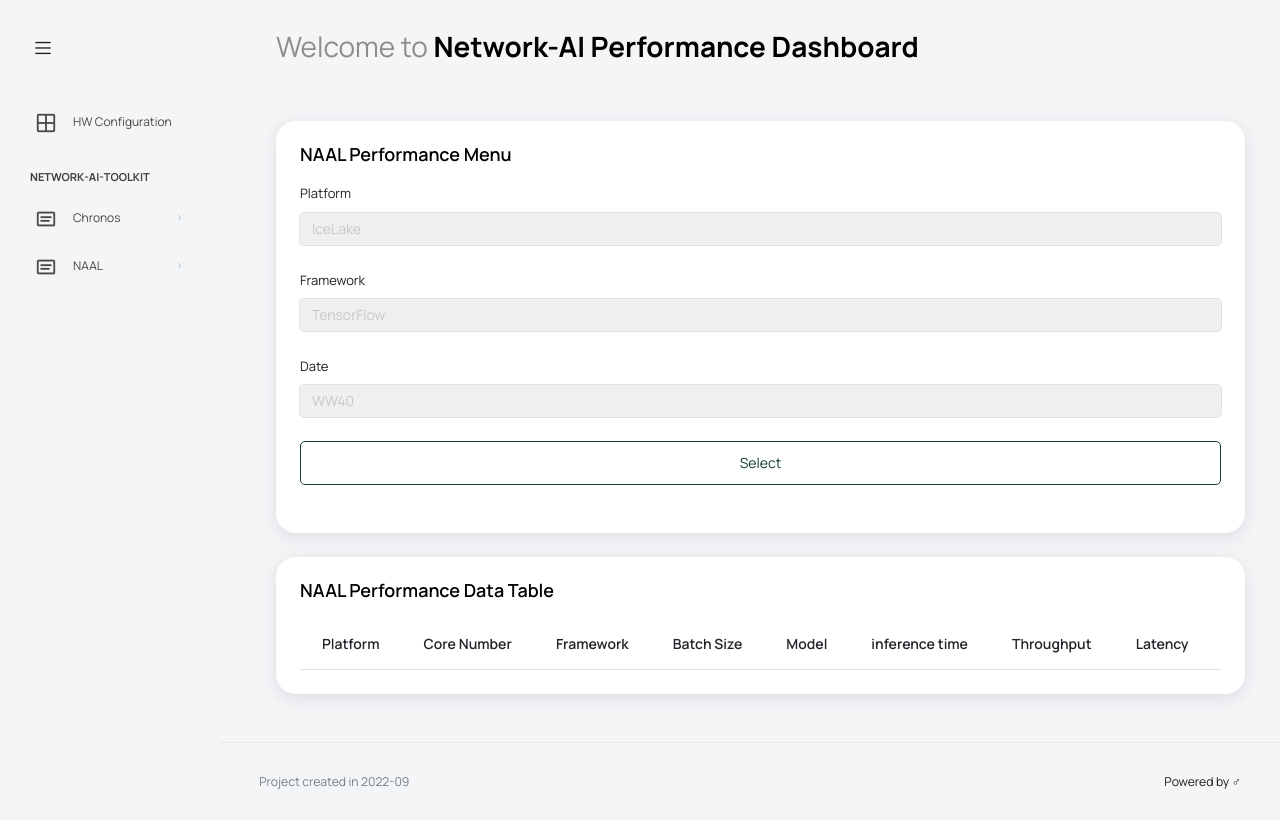
After one commit to wangrh-python/Network_ai_web, a Django app: page /curd/naal/performance/ in a window 1280 px wide. The commit adds this page. Run offline with Django 3.2, Linux system fonts and the light colour scheme; lists and menus that the app fills with data are empty; some libraries are stand-ins or nearby versions.

Commit message:
add naal

```diff
--- a/django_web/curd/templates/curd/base.html
+++ b/django_web/curd/templates/curd/base.html
@@ -33,7 +33,6 @@
             <span class="icon-menu"></span>
           </button>
         </div>
-
       </div>
       <div class="navbar-menu-wrapper d-flex align-items-top">
         <ul class="navbar-nav">
@@ -41,20 +40,18 @@
             <h1 class="welcome-text">Welcome to <span class="text-black fw-bold">Network-AI Performance Dashboard</span></h1>
           </li>
         </ul>
-        <button class="navbar-toggler navbar-toggler-right d-lg-none align-self-center" type="button" data-bs-toggle="offcanvas">
-          <span class="mdi mdi-menu"></span>
-        </button>
       </div>
     </nav>
-    <!-- partial -->
+
 
     <div class="container-fluid page-body-wrapper">
-      <!-- partial:../../partials/_settings-panel.html -->
+      <div id="right-sidebar" class="settings-panel">
+        <i class="settings-close ti-close"></i>
+      </div>
 
-      <!-- partial -->
-      <!-- partial:../../partials/_sidebar.html -->
       <nav class="sidebar sidebar-offcanvas" id="sidebar">
         <ul class="nav">
+
           <li class="nav-item">
             <a class="nav-link" href="{% url 'curd:index' %}">
               <i class="mdi mdi-grid-large menu-icon"></i>
@@ -65,12 +62,12 @@
           <li class="nav-item nav-category">Network-AI-Toolkit</li>
 
           <li class="nav-item">
-            <a class="nav-link" data-bs-toggle="collapse" href="#tables" aria-expanded="false" aria-controls="tables">
-              <i class="menu-icon mdi mdi-table"></i>
+            <a class="nav-link" data-bs-toggle="collapse" href="#chronos" aria-expanded="false" aria-controls="chronos">
+              <i class="menu-icon mdi mdi-card-text-outline"></i>
               <span class="menu-title">Chronos</span>
               <i class="menu-arrow"></i>
             </a>
-            <div class="collapse" id="tables">
+            <div class="collapse" id="chronos">
               <ul class="nav flex-column sub-menu">
                 <li class="nav-item"> <a class="nav-link" href="{% url 'curd:chronos_performance' %}"> Performance</a></li>
                 <li class="nav-item"> <a class="nav-link" href="{% url 'curd:chronos_accuracy' %}"> Accuracy</a></li>
@@ -78,32 +75,43 @@
             </div>
           </li>
 
+          <li class="nav-item">
+            <a class="nav-link" data-bs-toggle="collapse" href="#naal" aria-expanded="false" aria-controls="naal">
+              <i class="menu-icon mdi mdi-card-text-outline"></i>
+              <span class="menu-title">NAAL</span>
+              <i class="menu-arrow"></i>
+            </a>
+            <div class="collapse" id="naal">
+              <ul class="nav flex-column sub-menu">
+                <li class="nav-item"> <a class="nav-link" href="{% url 'curd:naal_performance' %}"> Performance</a></li>
+              </ul>
+            </div>
+          </li>
         </ul>
       </nav>
-      <!-- table -->
+
+      <!-- partial -->
       <div class="main-panel">
         <div class="content-wrapper">
-
           {% block base_content %}
 
           {% endblock base_content %}
+        </div>
         <!-- content-wrapper ends -->
-        <!-- partial:../../partials/_footer.html -->
+
         <footer class="footer">
           <div class="d-sm-flex justify-content-center justify-content-sm-between">
             <span class="text-muted text-center text-sm-left d-block d-sm-inline-block">Project created in 2022-09</span>
             <span class="float-none float-sm-right d-block mt-1 mt-sm-0 text-center">Powered by&nbsp;♂</span>
           </div>
         </footer>
+
         <!-- partial -->
       </div>
-      <!-- table end-->
-      </div>>
       <!-- main-panel ends -->
     </div>
     <!-- page-body-wrapper ends -->
   </div>
-
   <script src="{% static 'curd/js/vendor.bundle.base.js' %}"></script>
   <script src="{% static 'curd/js/bootstrap-datepicker.min.js' %}"></script>
   <script src="{% static 'curd/js/off-canvas.js' %}"></script>
@@ -111,11 +119,9 @@
   <script src="{% static 'curd/js/template.js' %}"></script>
   <script src="{% static 'curd/js/settings.js' %}"></script>
   <script src="{% static 'curd/js/todolist.js' %}"></script>
-
   {% block script %}
 
   {% endblock script %}
-
 </body>
 
 </html>
--- a/django_web/curd/templates/curd/chronos_Accuracy.html
+++ b/django_web/curd/templates/curd/chronos_Accuracy.html
@@ -11,7 +11,7 @@
         <div class="col-md-12 grid-margin stretch-card">
           <div class="card">
             <div class="card-body">
-              <h4 class="card-title">Accuracy Menu</h4>
+              <h4 class="card-title">Chronos Accuracy Menu</h4>
               <!-- <p class="card-description">
                 Basic form layout
               </p> -->
@@ -39,6 +39,7 @@
                   <label for="exampleInputConfirmPassword1">Date</label>
                   <select class="form-control" id="date">
                     <option value="WW40">WW40</option>
+                    <option value="WW43">WW43</option>
                   </select>
                 </div>
                 <div class="form-group row">
@@ -111,7 +112,7 @@
         <div class="col-lg-12 grid-margin stretch-card">
           <div class="card">
             <div class="card-body">
-              <h4 class="card-title">Accuracy Data Table</h4>
+              <h4 class="card-title">Chronos Accuracy Data Table</h4>
               <!-- <p class="card-description">
                 Add class <code>.table-hover</code>
               </p> -->
@@ -128,6 +129,7 @@
                       <th>sMAPE for total</th>
                       <th>MSE for AvgRate</th>
                       <th>MSE for total</th>
+                      <th>Date</th>
                     </tr>
                   </thead>
 
--- a/django_web/curd/templates/curd/chronos_Performance.html
+++ b/django_web/curd/templates/curd/chronos_Performance.html
@@ -11,7 +11,7 @@
         <div class="col-md-12 grid-margin stretch-card">
           <div class="card">
             <div class="card-body">
-              <h4 class="card-title">Performance Menu</h4>
+              <h4 class="card-title">Chronos Performance Menu</h4>
 
               <form class="forms-sample" method="post" action="{% url 'curd:chronos_performance_view'%}">
                   {% csrf_token %}
@@ -36,6 +36,7 @@
                   <label for="exampleInputConfirmPassword1">Date</label>
                   <select class="form-control" id="date">
                     <option value="WW40">WW40</option>
+                    <option value="WW43">WW43</option>
 
                   </select>
                 </div>
@@ -110,7 +111,7 @@
         <div class="col-lg-12 grid-margin stretch-card">
           <div class="card">
             <div class="card-body">
-              <h4 class="card-title">Performance Data Table</h4>
+              <h4 class="card-title">Chronos Performance Data Table</h4>
               <!-- <p class="card-description">
                 Add class <code>.table-hover</code>
               </p> -->
@@ -125,6 +126,7 @@
                       <th>Training Time</th>
                       <th>Throughput</th>
                       <th>Latency</th>
+                      <th>Date</th>
                     </tr>
                   </thead>
 
--- /dev/null
+++ b/django_web/curd/templates/curd/naal_Performance.html
@@ -0,0 +1,129 @@
+{% extends "curd/base.html" %}
+
+{% load static %}
+
+{% block base_title %}
+    <title>NAAL-Performance</title>
+{% endblock base_title %}
+
+{% block base_content %}
+    <div class="row">
+        <div class="col-md-12 grid-margin stretch-card">
+          <div class="card">
+            <div class="card-body">
+              <h4 class="card-title">NAAL Performance Menu</h4>
+
+              <form class="forms-sample" method="post" action="{% url 'curd:naal_performance_view'%}">
+                  {% csrf_token %}
+                <div class="form-group">
+                  <label for="exampleInputUsername1">Platform</label>
+                  <select class="form-control" id="platform">
+                    <option value="icl">IceLake</option>
+                    <option value="spr">Sapphire Rapids</option>
+                  </select>
+                </div>
+
+                <div class="form-group">
+                  <label for="exampleInputPassword1">Framework</label>
+                  <select class="form-control" id="framework">
+                    <option value="TF">TensorFlow</option>
+                    <option value="OV">OpenVINO</option>
+                    <option value="c++ ori">C++ Original</option>
+                    <option value="c++ opt">C++ Optimized</option>
+                  </select>
+                </div>
+
+                <div class="form-group">
+                  <label for="exampleInputConfirmPassword1">Date</label>
+                  <select class="form-control" id="date">
+                    <option value="WW40">WW40</option>
+                    <option value="WW43">WW43</option>
+                  </select>
+                </div>
+
+                <div class="form-group col-sm-12">
+                  <button type="button" class="btn btn-outline-success btn-fw col-sm-12" onclick="naal_Performance()">Select</button>
+                </div>
+
+              </form>
+            </div>
+          </div>
+        </div>
+
+        <div class="col-lg-12 grid-margin stretch-card">
+          <div class="card">
+            <div class="card-body">
+              <h4 class="card-title">NAAL Performance Data Table</h4>
+              <div class="table-responsive">
+                <table class="table table-hover">
+                  <thead>
+                    <tr>
+                      <th>Platform</th>
+                      <th>Core Number</th>
+                      <th>Framework</th>
+                      <th>Batch Size</th>
+                      <th>Model</th>
+                      <th>inference time</th>
+                      <th>Throughput</th>
+                      <th>Latency</th>
+                      <th>Date</th>
+                    </tr>
+                  </thead>
+
+                  <tbody id="table_list">
+
+                  </tbody>
+                </table>
+              </div>
+            </div>
+          </div>
+        </div>
+      </div>
+
+{% endblock base_content %}
+
+{% block script %}
+    <script>
+
+        $.ajaxSetup({
+            data:{csrfmiddlewaretoken:'{{ csrf_token }}'}
+        })
+        function naal_Performance() {
+          let platform = $('#platform').val();
+          let framework = $('#framework').val();
+          let date = $('#date').val();
+            $.ajax({
+                type:'POST',
+                url:'{% url "curd:naal_performance_view" %}',
+                traditional: true,
+                data:{'platform':platform,'framework':framework,'date':date},
+                dataType:'json',
+                success: function (json_list_array) {
+                    rm_tr();
+                    create_tr(json_list_array);
+                }
+            })
+        }
+
+        function rm_tr() {
+            let mapLoading = document.querySelector('tbody');
+            while (mapLoading.firstChild){
+                mapLoading.removeChild(mapLoading.firstChild);
+            }
+        }
+
+        function create_tr(json_list_array) {
+            let mapLoading = document.querySelector('tbody');
+            $.each(json_list_array,function (index,list) {
+                let table_tr = document.createElement('tr')
+                $.each(list,function (key,value) {
+                    let table_td = document.createElement("td")
+                    table_td.innerText=value;
+                    table_tr.appendChild(table_td);
+                })
+                mapLoading.appendChild(table_tr);
+
+            })
+        }
+  </script>
+{% endblock script %}
--- a/django_web/curd/urls.py
+++ b/django_web/curd/urls.py
@@ -10,6 +10,8 @@ urlpatterns = [
     path('chronos/performance/', views.chronos_performance, name='chronos_performance'),
     path('chronos/performance/view/', views.chronos_performance_view, name='chronos_performance_view'),
     path('chronos/accuracy/', views.chronos_accuracy, name='chronos_accuracy'),
-    path('chronos/accuracy/view', views.chronos_accuracy_view, name='chronos_accuracy_view'),
+    path('chronos/accuracy/view/', views.chronos_accuracy_view, name='chronos_accuracy_view'),
+    path('naal/performance/', views.naal_performance, name='naal_performance'),
+    path('naal/performance/view/', views.naal_performance_view, name='naal_performance_view'),
 
 ]
--- a/django_web/curd/views.py
+++ b/django_web/curd/views.py
@@ -1,3 +1,4 @@
+from datetime import date
 from django.http import HttpResponse
 from django.shortcuts import render
 from django.db import connection
@@ -16,71 +17,30 @@ def chronos_performance(request):
 
 def chronos_performance_view(request):
     if request.method == 'POST':
-
         platform = request.POST.get('platform')
         models_list = request.POST.getlist('model')
         framework = request.POST.get('framework')
+        date = request.POST.get('date')
         c = connection.cursor()
         m_l = []
         j_l = []
+        for i in models_list:
+            # write Source SQL
+            c.execute("select mi.platform,td.model,td.model_precision,td.config,fw.training_time,fw.Throughput,\
+                       fw.Latency,fw.test_date from tk_data_type td \
+                       left join "+ framework + " fw on td.data_id = fw.type_id \
+                       left join  machine_info mi on fw.machine_id = mi.machine_id \
+                       where td.model = %s and fw.test_date = %s and mi.platform = %s;", [i, date, platform,])
+            columns = [col[0] for col in c.description]
+            data_list = [dict(zip(columns, row)) for row in c.fetchall()]
+            m_l.append(data_list)
 
-        if framework == "pytorch_without_automl":
-            for i in models_list:
-                # write Source SQL
-                sql = "select mi.platform,td.model,td.model_precision,td.config,\
-                          fw.training_time,fw.Throughput,fw.Latency from tk_data_type td \
-                          inner join pytorch_without_automl fw on td.data_id = fw.type_id \
-                          inner join  machine_info mi on fw.machine_id = mi.machine_id where td.model = \
-                          '{model}' and mi.platform = '{platform}';".format(model=i, platform=platform)
-                c.execute(sql)
-                columns = [col[0] for col in c.description]
-                data_list = [dict(zip(columns, row)) for row in c.fetchall()]
-                m_l.append(data_list)
+        for i in m_l:
+            for j in i:
+                j_l.append(j)
 
-            for i in m_l:
-                for j in i:
-                    j_l.append(j)
-
-            json_list = json.dumps(j_l)
-            return HttpResponse(json_list)
-        elif framework == "onnx_without_automl":
-            for i in models_list:
-                # write Source SQL
-                sql = "select mi.platform,td.model,td.model_precision,td.config,\
-                          fw.training_time,fw.Throughput,fw.Latency from tk_data_type td \
-                          inner join onnx_without_automl fw on td.data_id = fw.type_id \
-                          inner join  machine_info mi on fw.machine_id = mi.machine_id where td.model = \
-                          '{model}' and mi.platform = '{platform}';".format(model=i, platform=platform)
-                c.execute(sql)
-                columns = [col[0] for col in c.description]
-                data_list = [dict(zip(columns, row)) for row in c.fetchall()]
-                m_l.append(data_list)
-
-            for i in m_l:
-                for j in i:
-                    j_l.append(j)
-
-            json_list = json.dumps(j_l)
-            return HttpResponse(json_list)
-        elif framework == "openvino_without_automl":
-            for i in models_list:
-                # write Source SQL
-                sql = "select mi.platform,td.model,td.model_precision,td.config,\
-                          fw.training_time,fw.Throughput,fw.Latency from tk_data_type td \
-                          inner join openvino_without_automl fw on td.data_id = fw.type_id \
-                          inner join  machine_info mi on fw.machine_id = mi.machine_id where td.model = \
-                          '{model}' and mi.platform = '{platform}';".format(model=i, platform=platform)
-                c.execute(sql)
-                columns = [col[0] for col in c.description]
-                data_list = [dict(zip(columns, row)) for row in c.fetchall()]
-                m_l.append(data_list)
-
-            for i in m_l:
-                for j in i:
-                    j_l.append(j)
-
-            json_list = json.dumps(j_l)
-            return HttpResponse(json_list)
+        json_list = json.dumps(j_l)
+        return HttpResponse(json_list)
 
     else:
         return HttpResponse('<h1>你在干什么</h1>')
@@ -96,87 +56,54 @@ def chronos_accuracy_view(request):
         platform = request.POST.get('platform')
         models_list = request.POST.getlist('model')
         framework = request.POST.get('framework')
+        date = request.POST.get('date')
         m_l = []
         j_l = []
+
         c = connection.cursor()
-        if framework == 'pytorch_with_automl':
-            for i in models_list:
-                # write Source SQL
-                sql = "select mi.platform,td.model,td.model_precision,td.config,\
-                       fw.training_time,fw.sMAPE_for_AvgRate,fw.sMAPE_for_total,fw.MSE_for_AvgRate,fw.MSE_for_total \
-                       from tk_data_type td \
-                       inner join pytorch_with_automl fw on td.data_id = fw.type_id \
-                       inner join  machine_info mi on fw.machine_id = mi.machine_id where td.model = \
-                       '{model}' and mi.platform = '{platform}';".format(model=i, platform=platform)
-                c.execute(sql)
-                columns = [col[0] for col in c.description]
-                data_list = [dict(zip(columns, row)) for row in c.fetchall()]
-                m_l.append(data_list)
+        for i in models_list:
+            # write Source SQL
+            sql = "select mi.platform,td.model,td.model_precision,td.config,fw.training_time, \
+                    fw.sMAPE_for_AvgRate,fw.sMAPE_for_total,fw.MSE_for_AvgRate,fw.MSE_for_total,fw.test_date \
+                    from tk_data_type td \
+                    left join "+ framework +" fw on td.data_id = fw.type_id \
+                    left join  machine_info mi on fw.machine_id = mi.machine_id where td.model = \
+                    '{model}' and fw.test_date = '{date}' and mi.platform = '{platform}';".format(model=i, date=date, platform=platform,)
+            c.execute(sql)
+            columns = [col[0] for col in c.description]
+            data_list = [dict(zip(columns, row)) for row in c.fetchall()]
+            m_l.append(data_list)
 
-            for i in m_l:
-                for j in i:
-                    j_l.append(j)
-            json_list = json.dumps(j_l)
-            return HttpResponse(json_list)
-        if framework == 'pytorch_without_automl':
-            for i in models_list:
-                # write Source SQL
-                sql = "select mi.platform,td.model,td.model_precision,td.config,\
-                       fw.training_time,fw.sMAPE_for_AvgRate,fw.sMAPE_for_total,fw.MSE_for_AvgRate,fw.MSE_for_total \
-                       from tk_data_type td \
-                       inner join pytorch_without_automl fw on td.data_id = fw.type_id \
-                       inner join  machine_info mi on fw.machine_id = mi.machine_id where td.model = \
-                       '{model}' and mi.platform = '{platform}';".format(model=i, platform=platform)
-                c.execute(sql)
-                columns = [col[0] for col in c.description]
-                data_list = [dict(zip(columns, row)) for row in c.fetchall()]
-                m_l.append(data_list)
+        for i in m_l:
+            for j in i:
+                j_l.append(j)
+        json_list = json.dumps(j_l)
+        return HttpResponse(json_list)
+    else:
+            return HttpResponse('<h1>你在干什么</h1>')
 
-            for i in m_l:
-                for j in i:
-                    j_l.append(j)
 
-            json_list = json.dumps(j_l)
-            return HttpResponse(json_list)
-        if framework == 'onnx_without_automl':
-            for i in models_list:
-                # write Source SQL
-                sql = "select mi.platform,td.model,td.model_precision,td.config,\
-                       fw.training_time,fw.sMAPE_for_AvgRate,fw.sMAPE_for_total,fw.MSE_for_AvgRate,fw.MSE_for_total \
-                       from tk_data_type td \
-                       inner join onnx_without_automl fw on td.data_id = fw.type_id \
-                       inner join  machine_info mi on fw.machine_id = mi.machine_id where td.model = \
-                       '{model}' and mi.platform = '{platform}';".format(model=i, platform=platform)
-                c.execute(sql)
-                columns = [col[0] for col in c.description]
-                data_list = [dict(zip(columns, row)) for row in c.fetchall()]
-                m_l.append(data_list)
+def naal_performance(request):
 
-            for i in m_l:
-                for j in i:
-                    j_l.append(j)
+    return render(request, 'curd/naal_Performance.html')
 
-            json_list = json.dumps(j_l)
-            return HttpResponse(json_list)
-        if framework == 'openvino_without_automl':
-            for i in models_list:
-                # write Source SQL
-                sql = "select mi.platform,td.model,td.model_precision,td.config,\
-                       fw.training_time,fw.sMAPE_for_AvgRate,fw.sMAPE_for_total,fw.MSE_for_AvgRate,fw.MSE_for_total \
-                       from tk_data_type td \
-                       inner join openvino_without_automl fw on td.data_id = fw.type_id \
-                       inner join  machine_info mi on fw.machine_id = mi.machine_id where td.model = \
-                       '{model}' and mi.platform = '{platform}';".format(model=i, platform=platform)
-                c.execute(sql)
-                columns = [col[0] for col in c.description]
-                data_list = [dict(zip(columns, row)) for row in c.fetchall()]
-                m_l.append(data_list)
 
-            for i in m_l:
-                for j in i:
-                    j_l.append(j)
+def naal_performance_view(request):
+    if request.method == 'POST':
+        platform = request.POST.get('platform')
+        framework = request.POST.get('framework')
+        date = request.POST.get('date')
+        c = connection.cursor()
+        # write Source SQL
+        c.execute("select mi.platform,ndt.core_number,fw.framework,ndt.batch_size,ndt.model,fw.inference,fw.throughput,fw.latency,fw.test_date \
+                   from network_ai.machine_info mi \
+                   left join network_ai.naal_performance_data fw on mi.machine_id = fw.machine_id \
+                   left join network_ai.naal_data_type ndt on fw.type_id = ndt.data_id \
+                   where mi.platform = %s and fw.framework = %s and fw.test_date = %s;", [platform, framework, date])
 
-            json_list = json.dumps(j_l)
-            return HttpResponse(json_list)
+        columns = [col[0] for col in c.description]
+        data_list = [dict(zip(columns, row)) for row in c.fetchall()]
+        json_list = json.dumps(data_list)
+        return HttpResponse(json_list)
     else:
-        return HttpResponse('<h1>你在干什么</h1>')
+            return HttpResponse('<h1>你在干什么</h1>')
```
Also changed, not shown: django_web/curd/models.py (+51 -24 lines). Lines whose indentation alone changed are shown as unchanged.
